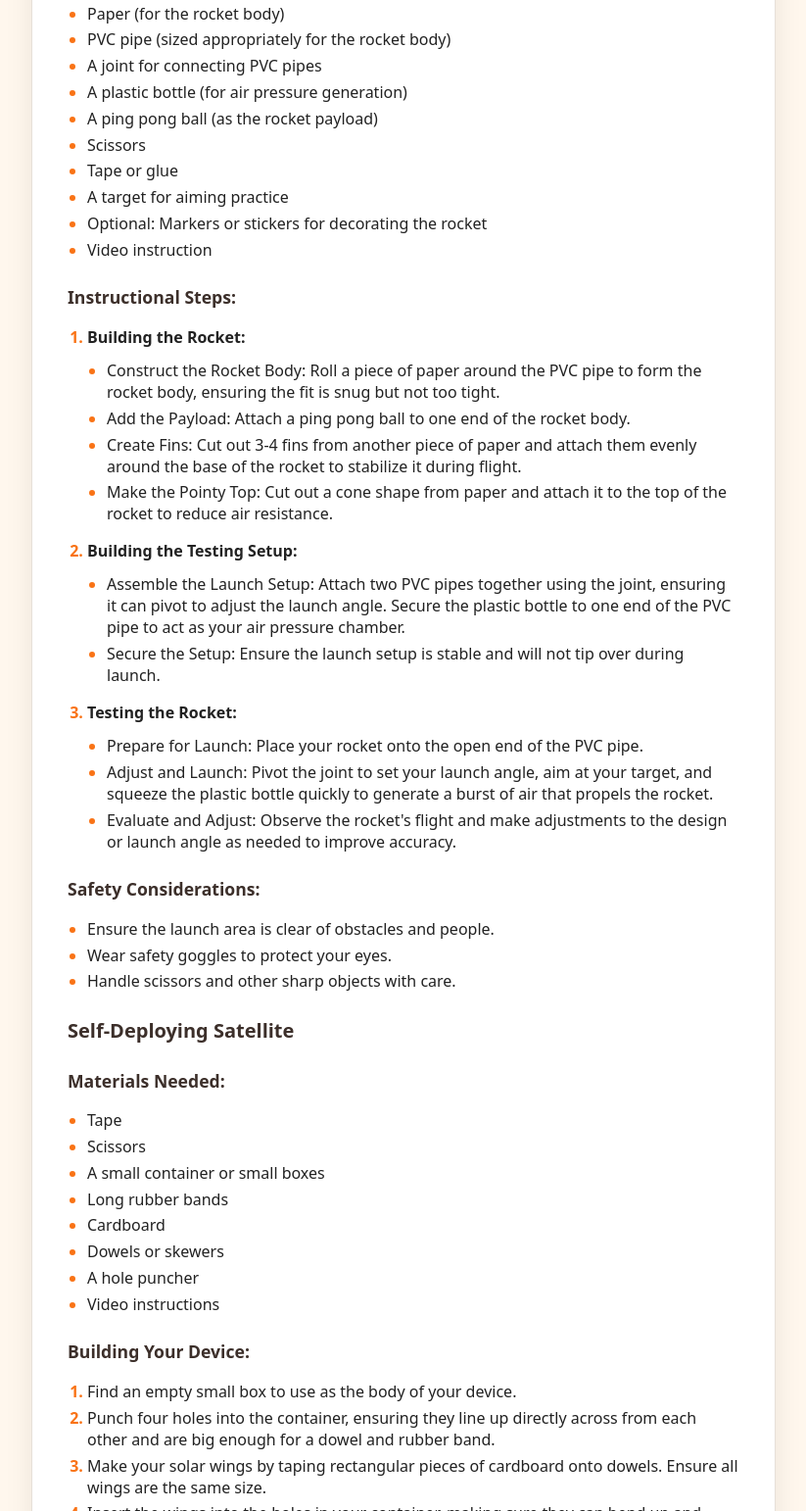
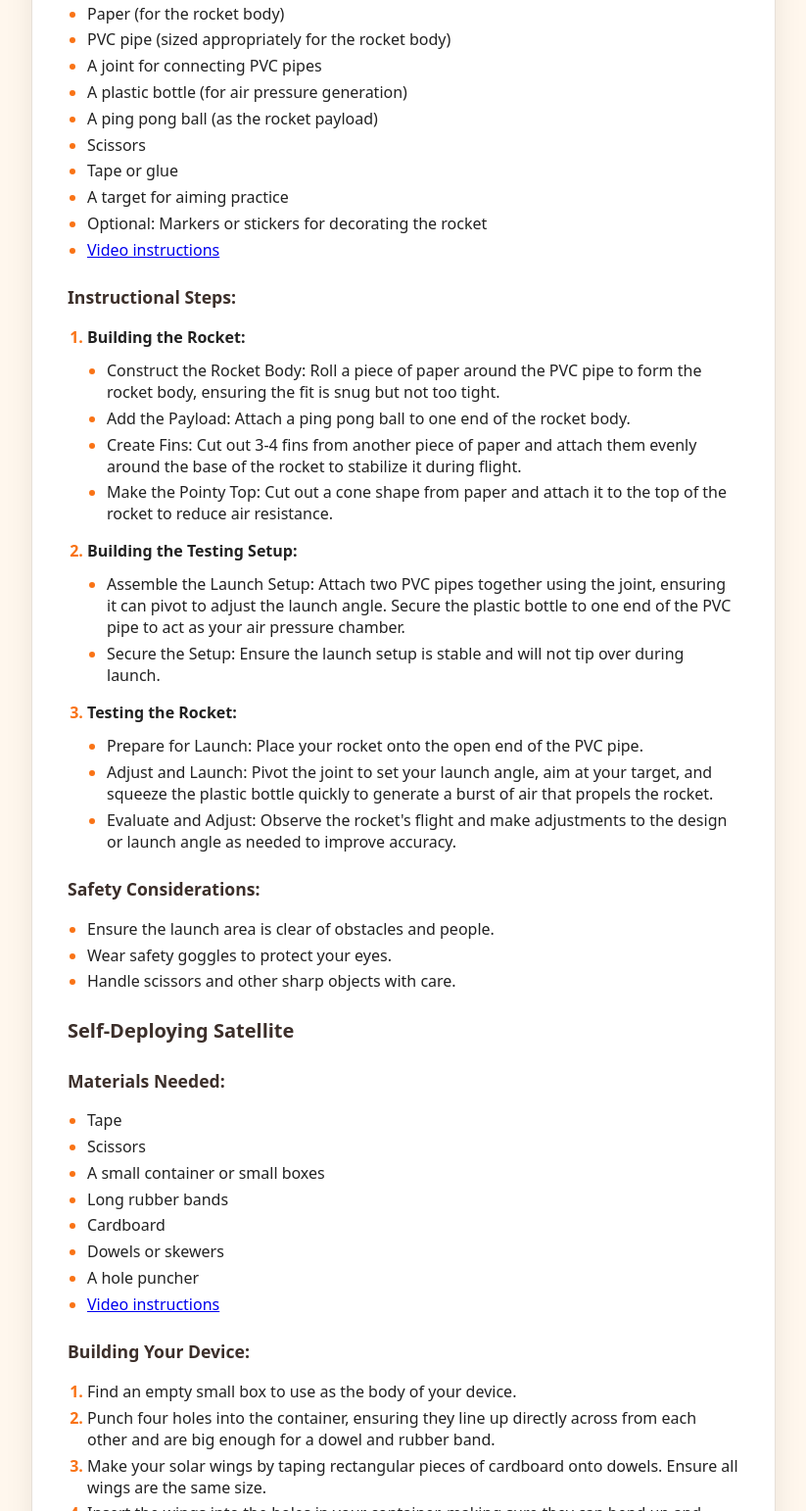
Before and after one commit to BidersAb/STEAM-Material, a plain HTML site: page lesson10.html in a window 1280 px wide. Shown: the part 1958-3500 px from the top of the page at 98% size, without its empty margins (228-1051 px from the left). Drawn offline with Linux system fonts and the light colour scheme.

Commit message:
Add files via upload

```diff
--- a/lesson10.html
+++ b/lesson10.html
@@ -87,7 +87,7 @@
           <li>Tape or glue</li>
           <li>A target for aiming practice</li>
           <li>Optional: Markers or stickers for decorating the rocket</li>
-          <li>Video instruction</li>
+          <li><a href="https://www.youtube.com/watch?v=_FsqPipN5HI">Video instructions</a></li>
         </ul>
 
         <h3>Instructional Steps:</h3>
@@ -139,7 +139,7 @@
           <li>Cardboard</li>
           <li>Dowels or skewers</li>
           <li>A hole puncher</li>
-          <li>Video instructions</li>
+          <li><a href="https://www.youtube.com/watch?v=tnPSmU4q4QA">Video instructions</a></li>
         </ul>
 
         <h3>Building Your Device:</h3>
```
